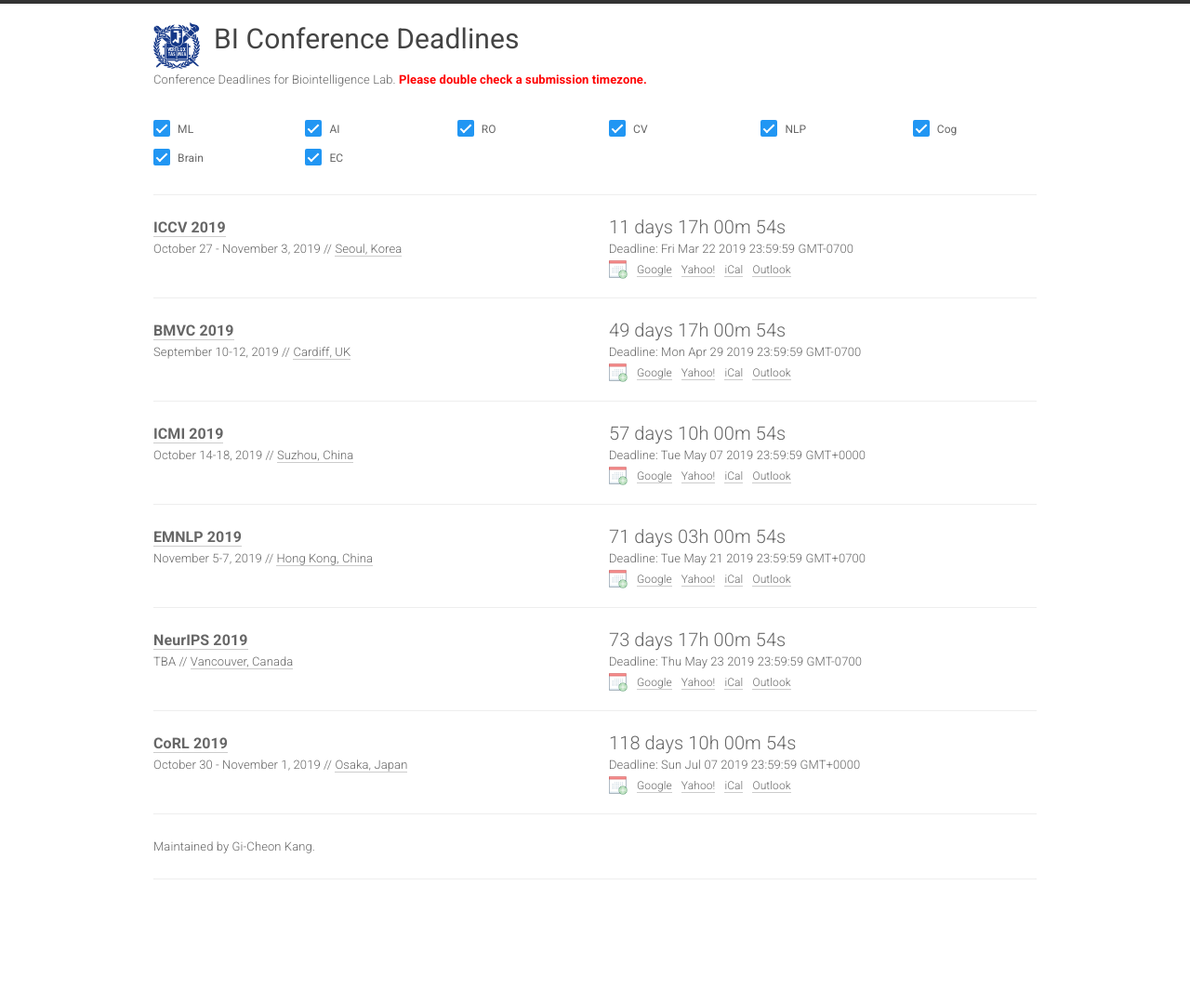
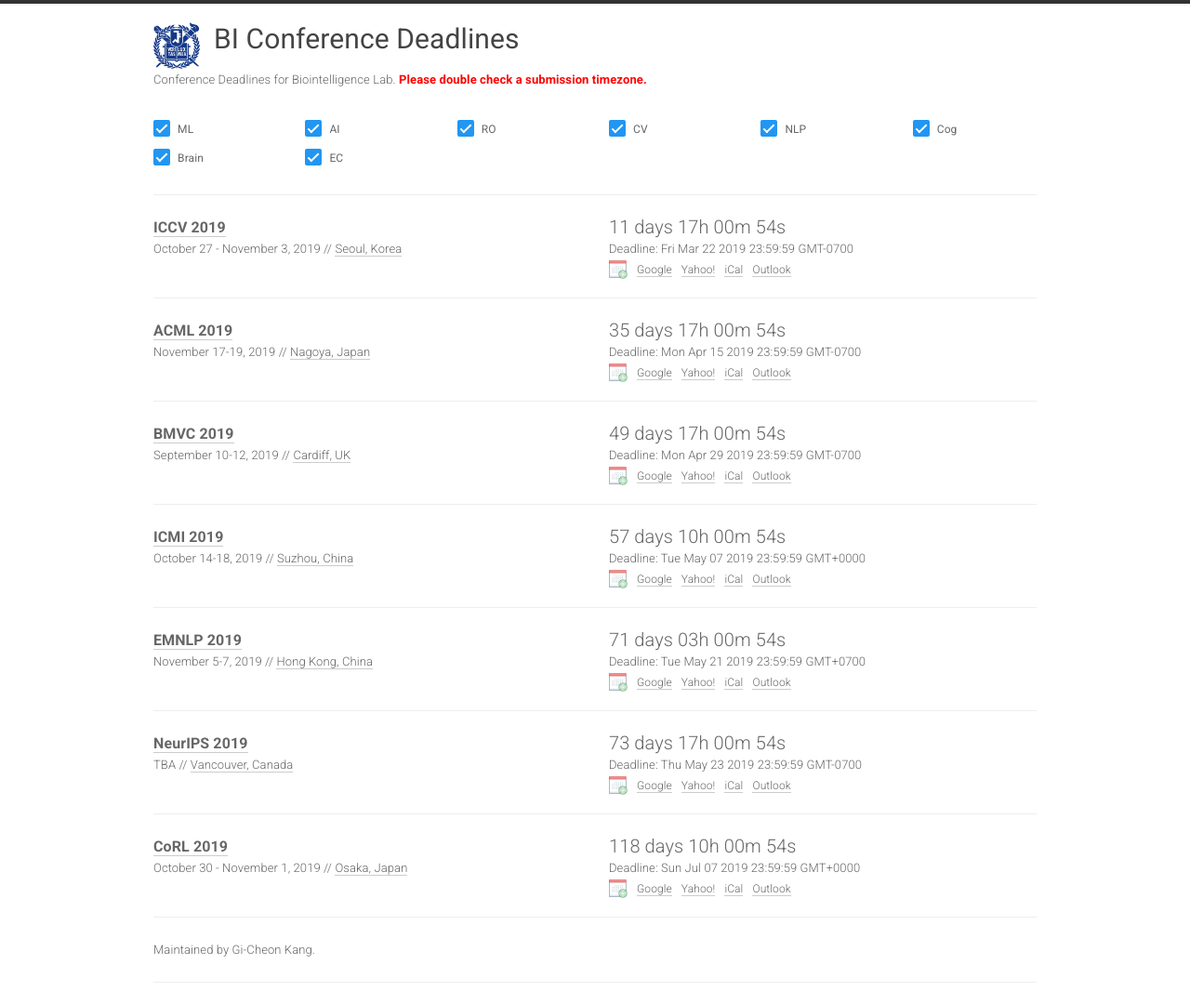
Before and after one commit to biconf/biconf.github.io, a Jekyll site: the page built from index.html, in a window 1280 px wide. Shown: the whole page at 93% size. Built offline with Jekyll 4.4.1, drawn with Linux system fonts in a browser that asks for light colours; nearby versions of some CDN libraries; before the commit the page ends 969 px from its top, so only the background shows below that.

Commit message:
Update conferences.yml

```diff
--- a/_data/conferences.yml
+++ b/_data/conferences.yml
@@ -8,6 +8,17 @@
   date: October 27 - November 3, 2019
   place: Seoul, Korea
   sub: CV
+
+- name: ACML
+  year: 2019
+  id: acml19
+  link: http://www.acml-conf.org/2019/
+  deadline: "2019-04-15 23:59:59"
+  timezone: US/Pacific
+  date: November 17-19, 2019
+  place: Nagoya, Japan
+  sub: ML
+
 
 - name: BMVC
   year: 2019
```
